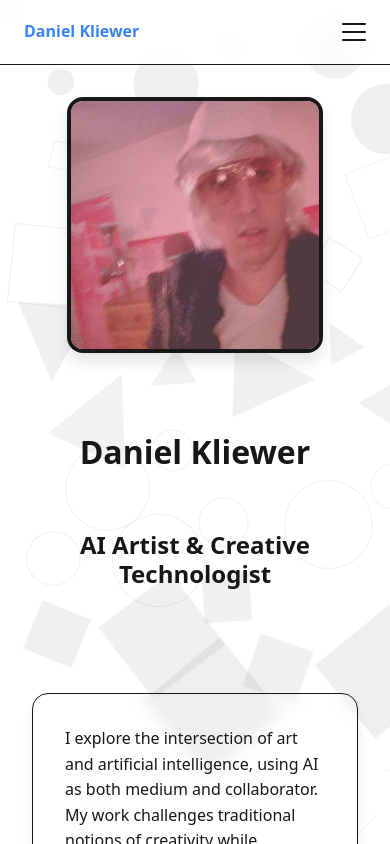
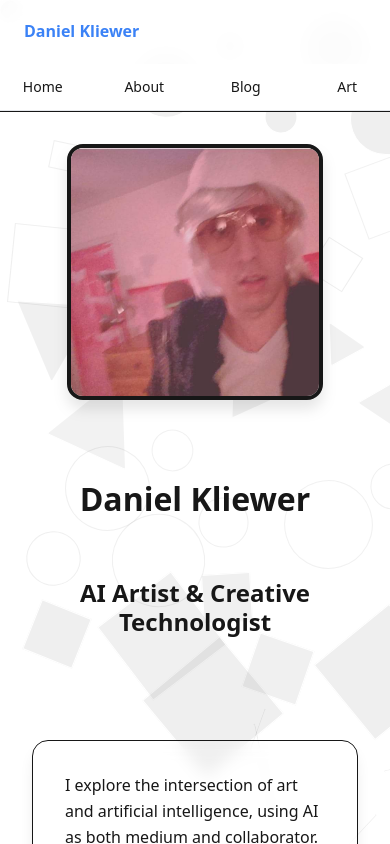
Before and after one commit to kliewerdaniel/blog06, a Next.js app: page / in a window 390 px wide. Shown: the top 844 px of the page. Built offline with nearby package versions, Linux system fonts and the light colour scheme.

Commit message:
menu fix

```diff
--- a/src/app/globals.css
+++ b/src/app/globals.css
@@ -658,125 +658,53 @@ label {
   border-left-color: var(--info);
 }
 
-/* Mobile Navigation Styles - Updated for React component */
-/* Hamburger button styles */
-.mobile-menu-toggle {
+/* Mobile Navigation Styles */
+/* Horizontal Mobile Menu */
+.horizontal-mobile-nav {
   display: flex;
-  align-items: center;
+  width: 100%;
   justify-content: center;
-  cursor: pointer;
-  border: none;
-  background: transparent;
-  z-index: var(--z-fixed);
+  background-color: var(--background);
+  border-bottom: 1px solid var(--border);
 }
 
-.hamburger {
-  position: relative;
-  display: flex;
-  flex-direction: column;
-  justify-content: space-between;
-  width: 24px;
-  height: 18px;
-}
-
-.hamburger-line {
-  display: block;
-  width: 100%;
-  height: 2px;
-  background-color: var(--foreground);
-  border-radius: 1px;
-  transition: all 0.3s ease;
-}
-
-.hamburger.is-active .hamburger-line:nth-child(1) {
-  transform: translateY(8px) rotate(45deg);
-}
-
-.hamburger.is-active .hamburger-line:nth-child(2) {
-  opacity: 0;
-}
-
-.hamburger.is-active .hamburger-line:nth-child(3) {
-  transform: translateY(-8px) rotate(-45deg);
-}
-
-/* Mobile menu container */
-.mobile-menu-container {
-  position: fixed;
-  top: 0;
-  left: 0;
-  right: 0;
-  bottom: 0;
-  background-color: var(--background);
-  z-index: var(--z-modal);
-  padding: 1rem;
-  opacity: 0;
-  visibility: hidden;
-  transform: translateY(-100%);
-  transition: all 0.3s cubic-bezier(0.16, 1, 0.3, 1);
-  display: flex;
-  flex-direction: column;
-}
-
-.mobile-menu-container.mobile-menu-open {
-  opacity: 1;
-  visibility: visible;
-  transform: translateY(0);
-}
-
-.mobile-menu-header {
-  display: flex;
-  justify-content: flex-end;
-  padding: 1rem;
-}
-
-.mobile-menu-close {
-  background: transparent;
-  border: none;
-  color: var(--foreground);
-  cursor: pointer;
-}
-
-.mobile-menu-nav {
-  flex: 1;
-  display: flex;
-  flex-direction: column;
-  justify-content: center;
-  align-items: center;
-}
-
-.mobile-menu-list {
+.horizontal-mobile-list {
   list-style: none;
   padding: 0;
   margin: 0;
+  display: flex;
   width: 100%;
-  max-width: 300px;
+  justify-content: space-around;
 }
 
-.mobile-menu-item {
-  margin-bottom: 1rem;
+.horizontal-mobile-item {
   text-align: center;
+  flex: 1;
 }
 
-.mobile-menu-link {
-  display: block;
-  padding: 1rem;
-  font-size: 1.5rem;
+.horizontal-mobile-link {
+  display: flex;
+  justify-content: center;
+  align-items: center;
+  padding: 0.75rem 0.5rem;
+  font-size: 0.875rem;
   font-weight: 500;
   color: var(--foreground);
   text-decoration: none;
-  border-radius: var(--radius);
-  transition: background-color 0.2s ease, color 0.2s ease, transform 0.2s ease;
+  transition: color 0.2s ease, background-color 0.2s ease;
+  height: 100%;
+  white-space: nowrap;
 }
 
-.mobile-menu-link:hover, .mobile-menu-link:focus {
+.horizontal-mobile-link:hover,
+.horizontal-mobile-link:focus {
+  color: var(--primary);
   background-color: var(--muted);
-  color: var(--primary);
   text-decoration: none;
 }
 
-.mobile-menu-link:active {
-  transform: scale(0.98);
+.horizontal-mobile-link:active {
+  color: var(--primary-600);
 }
 
 /* Touch targets for mobile */
--- a/src/app/layout.tsx
+++ b/src/app/layout.tsx
@@ -186,9 +186,6 @@ function Header() {
           Daniel Kliewer
         </Link>
 
-        {/* Mobile Navigation - Using our new component */}
-        <MobileMenu />
-
         {/* Desktop Navigation */}
         <nav className="hidden md:block">
           <ul className="flex gap-6 stagger-animation">
@@ -214,6 +211,11 @@ function Header() {
             </li>
           </ul>
         </nav>
+      </div>
+
+      {/* Mobile Navigation - Using our horizontal menu component */}
+      <div className="md:hidden">
+        <MobileMenu />
       </div>
     </header>
   );
--- a/src/components/MobileMenu.tsx
+++ b/src/components/MobileMenu.tsx
@@ -1,97 +1,34 @@
 'use client';
 
-import { useState, useEffect } from 'react';
 import Link from 'next/link';
 
 export default function MobileMenu() {
-  const [isOpen, setIsOpen] = useState(false);
-
-  // Close the menu when user navigates to a new page
-  useEffect(() => {
-    const handleRouteChange = () => {
-      setIsOpen(false);
-    };
-
-    // Add listener for route changes
-    window.addEventListener('popstate', handleRouteChange);
-
-    // Clean up event listener
-    return () => {
-      window.removeEventListener('popstate', handleRouteChange);
-    };
-  }, []);
-
-  // Prevent scroll when menu is open
-  useEffect(() => {
-    if (isOpen) {
-      document.body.style.overflow = 'hidden';
-    } else {
-      document.body.style.overflow = '';
-    }
-
-    return () => {
-      document.body.style.overflow = '';
-    };
-  }, [isOpen]);
-
   return (
     <div className="md:hidden z-50 relative">
-      <button
-        onClick={() => setIsOpen(!isOpen)}
-        className="mobile-menu-toggle p-2 focus:outline-none"
-        aria-expanded={isOpen}
-        aria-label="Toggle navigation menu"
-      >
-        <div className={`hamburger ${isOpen ? 'is-active' : ''}`}>
-          <span className="hamburger-line"></span>
-          <span className="hamburger-line"></span>
-          <span className="hamburger-line"></span>
-        </div>
-      </button>
-
-      {/* Full screen mobile menu */}
-      <div
-        className={`mobile-menu-container ${isOpen ? 'mobile-menu-open' : ''}`}
-        aria-hidden={!isOpen}
-      >
-        <div className="mobile-menu-header">
-          <button
-            onClick={() => setIsOpen(false)}
-            className="mobile-menu-close p-2"
-            aria-label="Close menu"
-          >
-            <svg xmlns="http://www.w3.org/2000/svg" width="24" height="24" viewBox="0 0 24 24" fill="none" stroke="currentColor" strokeWidth="2" strokeLinecap="round" strokeLinejoin="round">
-              <line x1="18" y1="6" x2="6" y2="18"></line>
-              <line x1="6" y1="6" x2="18" y2="18"></line>
-            </svg>
-          </button>
-        </div>
-
-        <nav className="mobile-menu-nav">
-          <ul className="mobile-menu-list">
-            <li className="mobile-menu-item">
-              <Link href="/" onClick={() => setIsOpen(false)} className="mobile-menu-link">
+      <nav className="horizontal-mobile-nav">
+        <ul className="horizontal-mobile-list">
+          <li className="horizontal-mobile-item">
+            <Link href="/" className="horizontal-mobile-link">
               Home
             </Link>
           </li>
-            <li className="mobile-menu-item">
-              <Link href="/about" onClick={() => setIsOpen(false)} className="mobile-menu-link">
+          <li className="horizontal-mobile-item">
+            <Link href="/about" className="horizontal-mobile-link">
               About
             </Link>
           </li>
-            <li className="mobile-menu-item">
-              <Link href="/blog" onClick={() => setIsOpen(false)} className="mobile-menu-link">
+          <li className="horizontal-mobile-item">
+            <Link href="/blog" className="horizontal-mobile-link">
               Blog
             </Link>
           </li>
-            <li className="mobile-menu-item">
-              <Link href="/art" onClick={() => setIsOpen(false)} className="mobile-menu-link">
+          <li className="horizontal-mobile-item">
+            <Link href="/art" className="horizontal-mobile-link">
               Art
             </Link>
           </li>
         </ul>
       </nav>
     </div>
-    </div>
   );
 }
```
Lines whose indentation alone changed are shown as unchanged.
